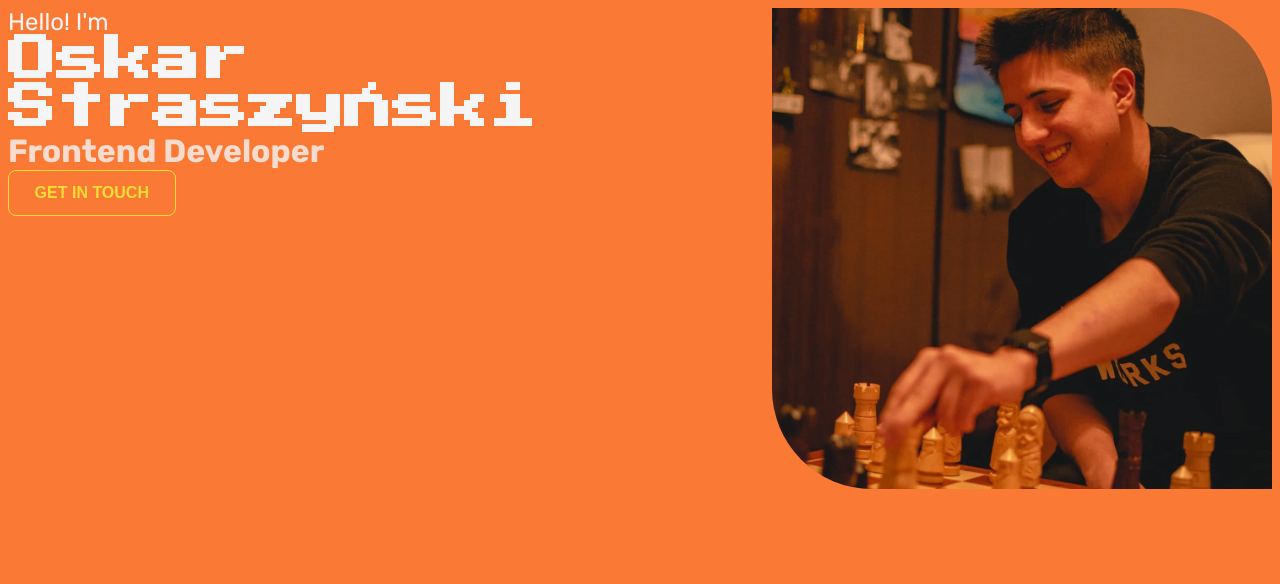
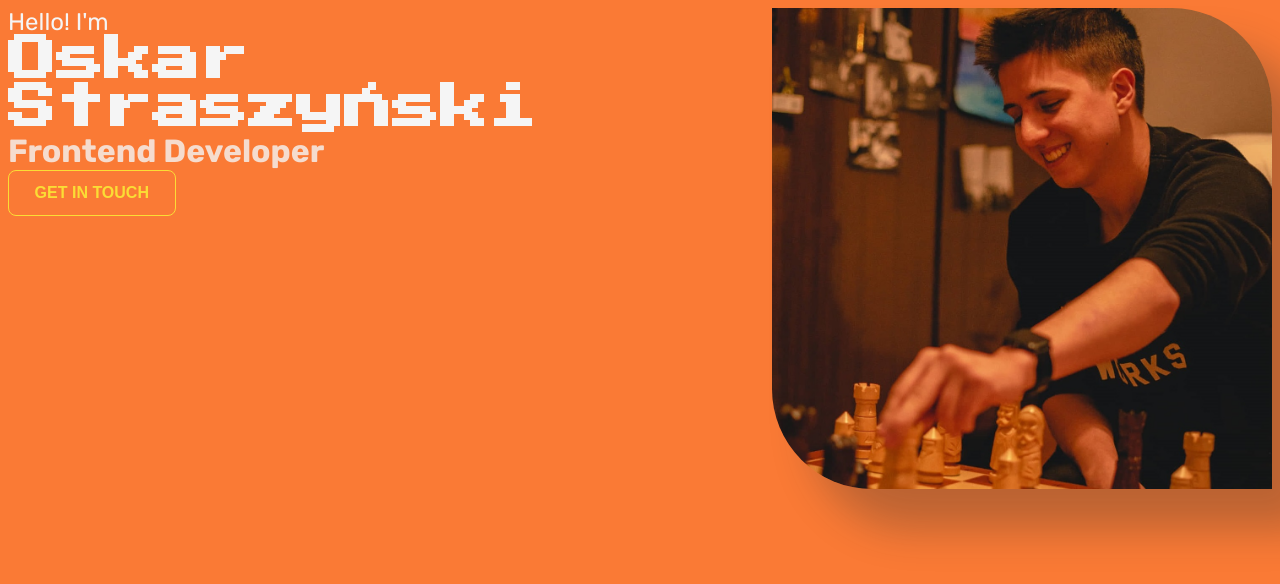
Before and after one commit to slothmast3r/personal-page-new, a Vue app: page / in a window 1280 px wide. Shown: the top 584 px of the page. Built offline with nearby package versions, Linux system fonts and the light colour scheme.

Commit message:
box shadow

```diff
--- a/src/components/Introduction.vue
+++ b/src/components/Introduction.vue
@@ -51,6 +51,8 @@ export default {
     width: 500px;
     border-radius: 0 100px;
 
+    box-shadow: 40px 40px 40px rgba(#2B302F, 0.3);
+
   }
 }
 </style>
```
